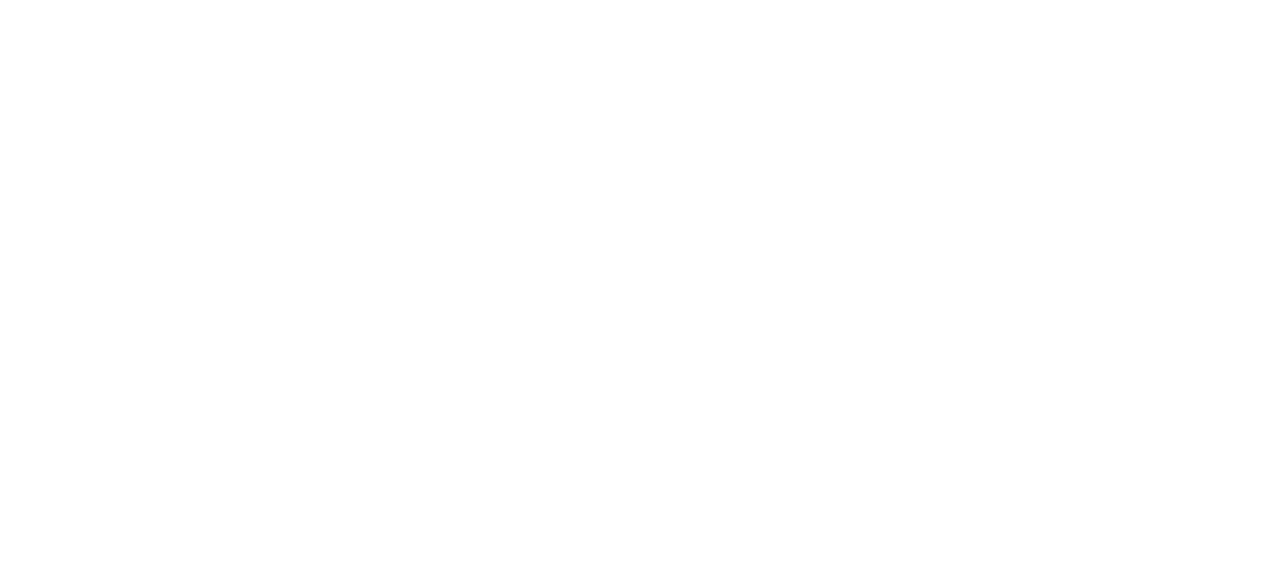
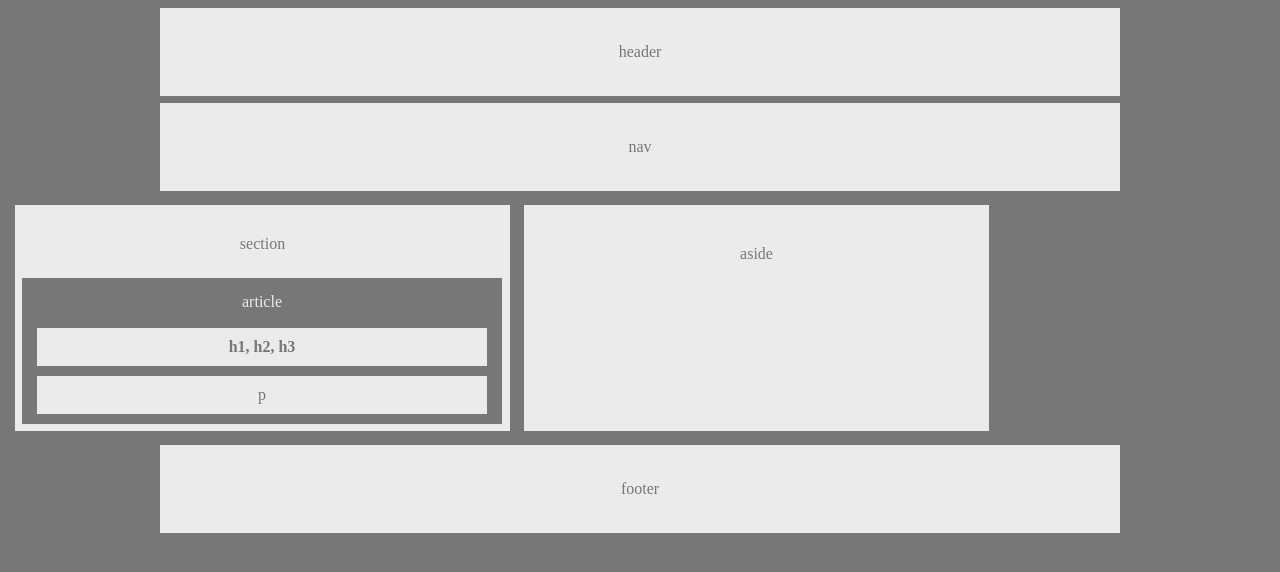
Before and after one commit to JaronGallo/HW-Wireframe, a plain HTML site: page index.html in a window 1280 px wide. Drawn offline with Linux system fonts and the light colour scheme.

Commit message:
<COMMENT>

```diff
--- a/index.html
+++ b/index.html
@@ -1,9 +1,33 @@
 <!DOCTYPE html>
 <html>
 <head>
-	<title></title>
+	<title>Web Design Sk</title>
+	<link rel="stylesheet" type="text/css" href="style.css">
 </head>
-<body>
+	<body>
+		<header>
+			header
+		</header>
+		<nav>
+			nav
+		</nav>
+		<div>
 
-</body>
+		<section>
+			section
+			<br/><br/>
+			<article>
+				article
+				<h4>h1, h2, h3</h4>
+				<p>p</p>
+			</article>
+		</section>
+
+		</div>
+
+		<aside>
+			aside
+		</aside>
+		<footer class="clear">footer</footer>
+	</body>
 </html>
--- a/style.css
+++ b/style.css
@@ -0,0 +1,95 @@
+body {
+	background-color: #777;
+	font-style: sans-serif;
+}
+header {
+	text-align: center;
+	background-color: #ebebeb;
+	color: #777;
+	width: 960px;
+	margin: auto;
+	padding-top: 35px;
+	padding-bottom: 35px;
+
+}
+nav {
+	border:7px solid;
+	border-color: #777;
+	text-align: center;
+	background-color: #ebebeb;
+	color: #777;
+	width: 960px;
+	margin: auto;
+	padding-top: 35px;
+	padding-bottom: 35px;
+}
+article {
+	border:7px solid;
+	border-color: #ebebeb;
+	background-color: #777;
+	color: #ebebeb;
+	width: 480px;
+	padding-top: 15px;
+	padding-bottom: 7px;
+}
+h4 {
+	border:7px solid;
+	text-align: center;
+	background-color: #ebebeb;
+	color: #777;
+	width: 440px;
+	margin:auto;
+	margin-top: 10px;
+	padding:10px 5px 10px 5px;
+}
+
+p {
+	border: solid;
+	text-align: center;
+	background-color: #ebebeb;
+	color: #777;
+	width: 440px;
+	margin: auto;
+	padding:10px 5px 10px 5px;
+}
+
+
+section {
+
+	float: left;
+	overflow: hidden;
+	border:7px solid;
+	border-color: #777;
+	text-align: center;
+	background-color: #ebebeb;
+	color: #777;
+	width: 495px;
+	padding-top: 30px;
+
+
+}
+
+aside {
+	float: left;
+	border:7px solid;
+	border-color: #777;
+	text-align: center;
+	background-color: #ebebeb;
+	color: #777;
+	width: 465px;
+	padding-top: 40px;
+	padding-bottom: 168px;
+}
+
+footer {
+	clear: both;
+	border:7px solid;
+	border-color: #777;
+	text-align: center;
+	background-color: #ebebeb;
+	color: #777;
+	width: 960px;
+	margin: auto;
+	padding-top: 35px;
+	padding-bottom: 35px;
+}
```
